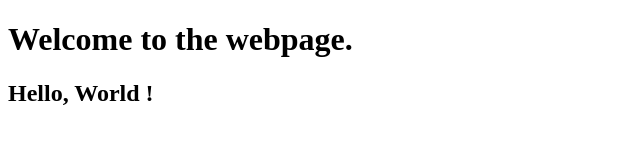
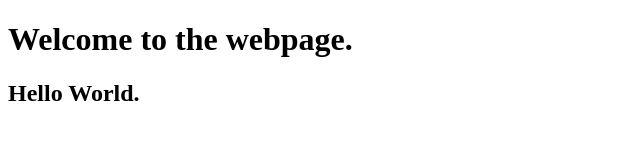
Before and after one commit to shashank25412/demo, a plain HTML site: page index.html in a window 1280 px wide. Shown: the full height of the page, 0-640 px from the left. Drawn offline with Linux system fonts and the light colour scheme.

Commit message:
commiting the emergency-fix

```diff
--- a/index.html
+++ b/index.html
@@ -6,6 +6,6 @@
 	</head>
 	<body>
 		<div>	<h1> Welcome to the webpage. </h1>	</div>
-		<div> <h2>Hello, World !</h2></div>
+		<div> <h2>Hello World.</h2></div
 	</body>
 </html>
```
